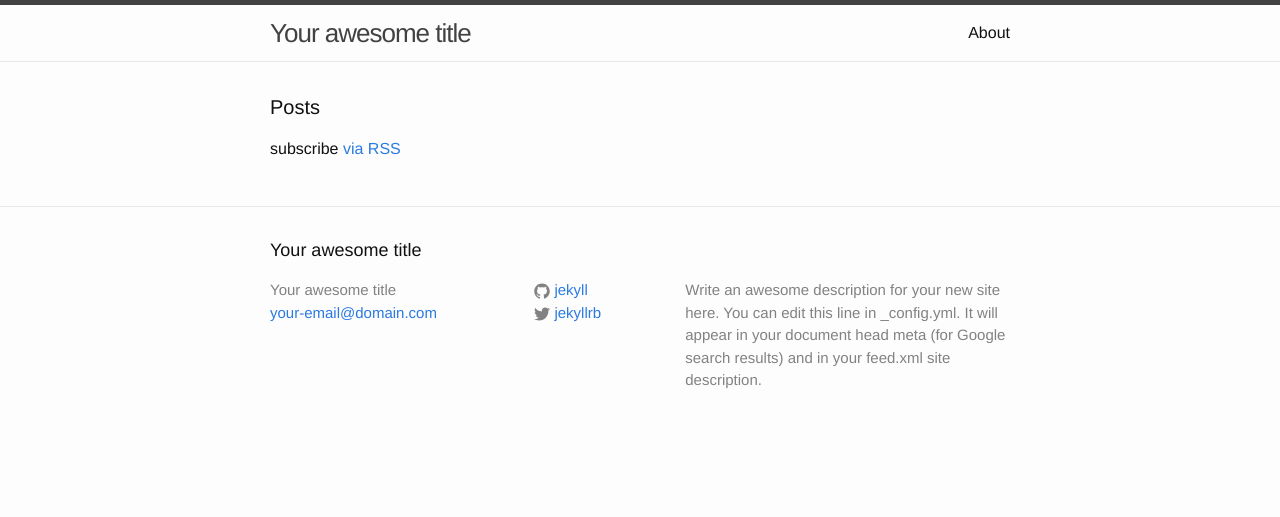
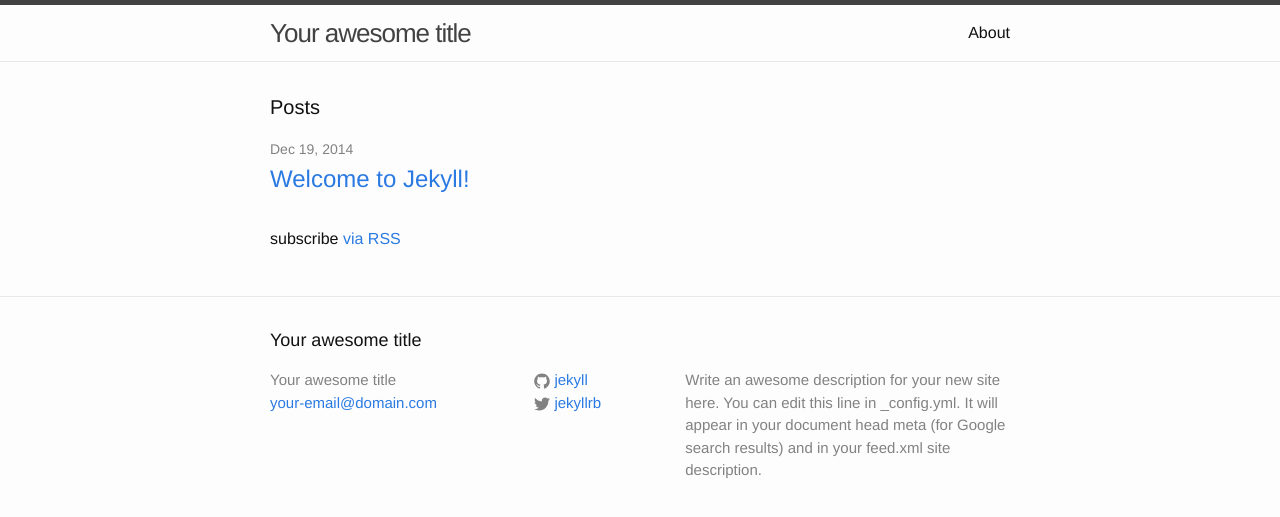
Before and after one commit to inouetakuya/hello-jekyll, a Jekyll site: the page built from index.html, in a window 1280 px wide. Shown: the top 517 px of the page. Built offline with Jekyll 4.4.1, drawn with Linux system fonts in a browser that asks for light colours.

Commit message:
Revert "renamed: _posts/2014-12-19-welcome-to-jekyll.markdown -> _posts/welcome-to-jekyll.markdown"
This reverts commit 0e09e2e1c259ed3f40633e1e7fab4588f86e8981.

```diff
--- a/_posts/welcome-to-jekyll.markdown
+++ b/_posts/2014-12-19-welcome-to-jekyll.markdown
@@ -1,6 +1,7 @@
 ---
 layout: post
 title:  "Welcome to Jekyll!"
+date:   2014-12-19 14:34:08
 categories: blog
 ---
 
```
